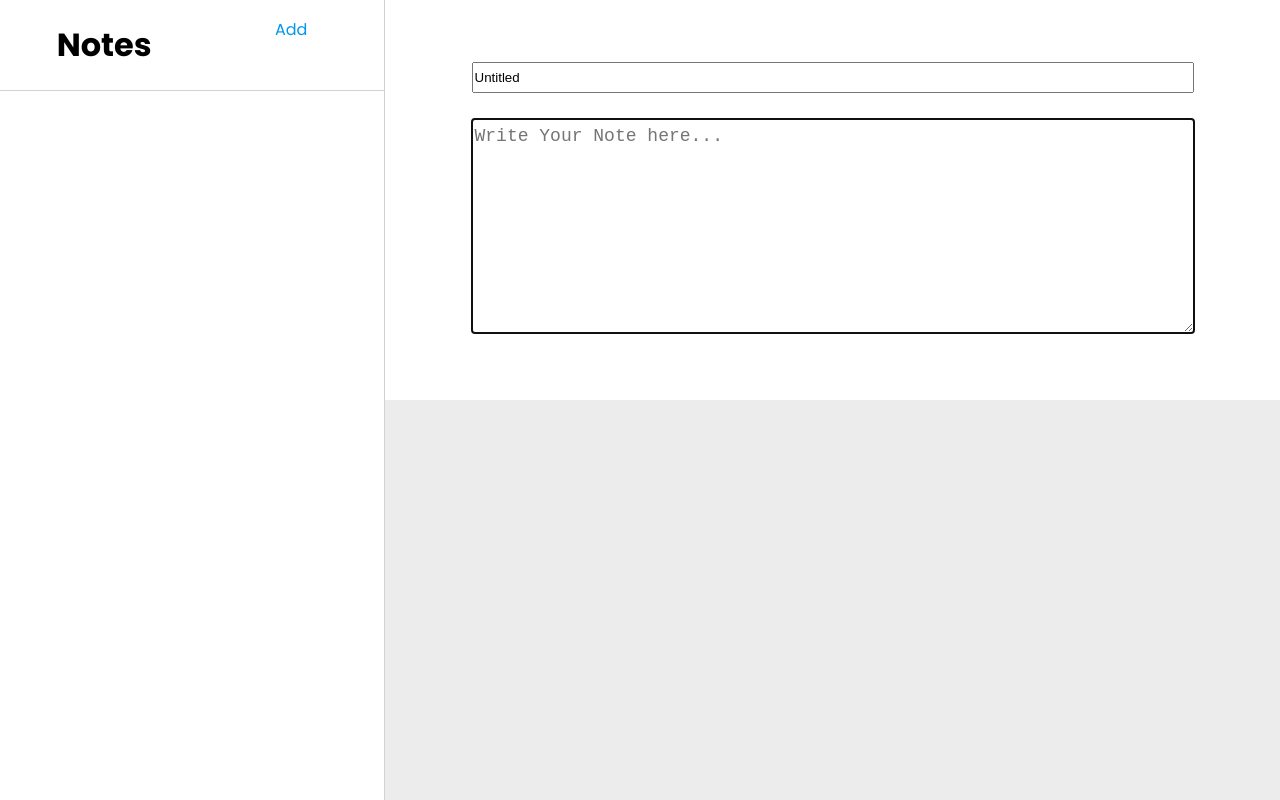
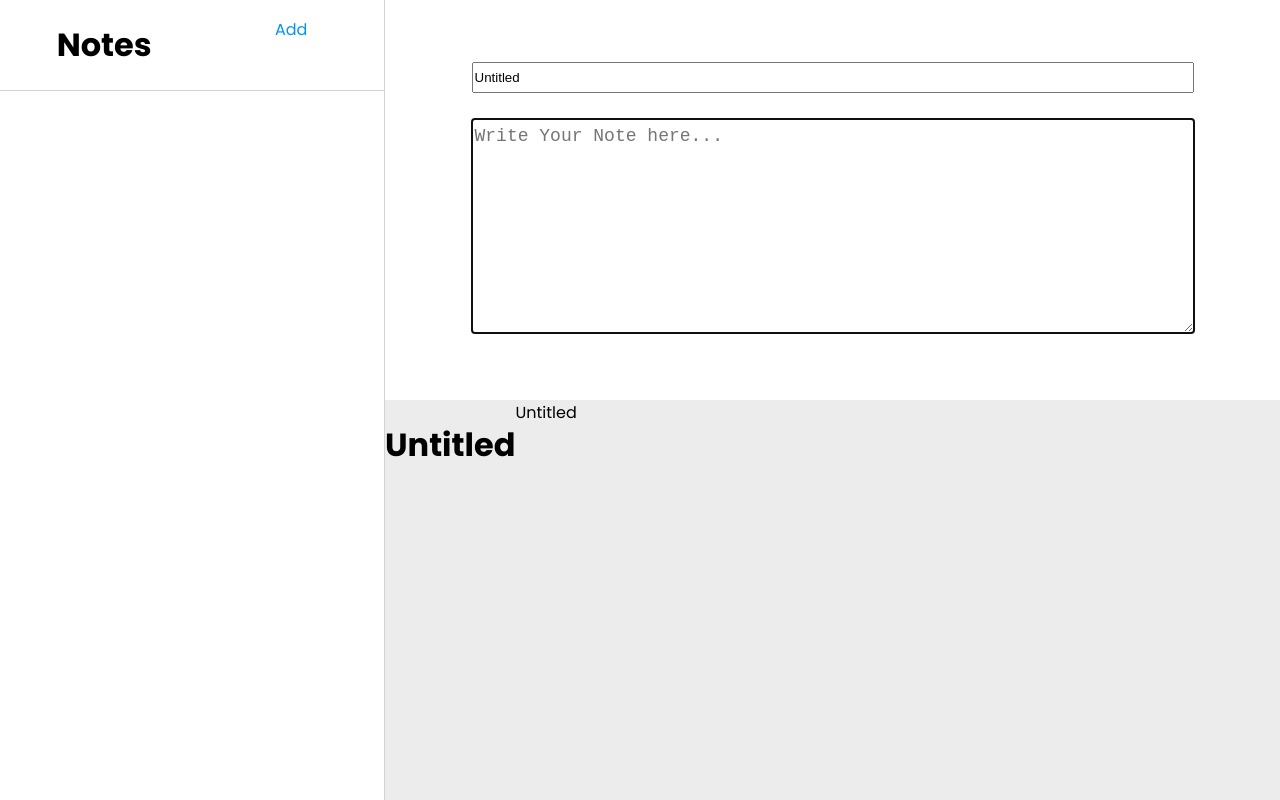
Before and after one commit to lucasaamorim/Simple-Notes-WebApp, a React (Create React App) app: page / in a window 1280 px wide. Built offline with nearby package versions, Linux system fonts and the light colour scheme.

Commit message:
Add live note editing and Format code for improved readability

```diff
--- a/src/App.js
+++ b/src/App.js
@@ -1,51 +1,56 @@
-import {useState} from 'react'
-import uuid from 'react-uuid'
-import Sidebar from './components/Sidebar'
-import Main from './components/Main'
-import { findDOMNode } from 'react-dom'
-
+import { useState } from "react";
+import uuid from "react-uuid";
+import Sidebar from "./components/Sidebar";
+import Main from "./components/Main";
 
 function App() {
-  const [notes, SetNote] = useState([])
-  const [activeNote, setActiveNote] = useState(false)
+  const [notes, SetNote] = useState([]);
+  const [activeNote, setActiveNote] = useState(false);
   const onAddNote = () => {
     const newNote = {
       id: uuid(),
-      title: 'Untitled Note',
-      content: 'this is a test to see if the activeNote Hook works',
+      title: "Untitled Note",
+      content: "this is a test to see if the activeNote Hook works",
+      edited: Date.now(),
+    };
+    SetNote([newNote, ...notes]);
+  };
+
+  const toggleActiveNote = (target_id) => {
+    setActiveNote(activeNote === target_id ? false : target_id);
+    if (notes.find((note) => note.id === target_id)) {
+      //pass
+    } else {
+      setActiveNote(false);
+    }
+  };
+
+  const onDelete = (target_id) => {
+    SetNote(notes.filter((note) => note.id !== target_id));
+  };
+  // On the Making (yet).
+
+  const onEdit = (e, edit_type) => {
+    const editedNote = {
+      id : activeNote,
+      title: edit_type === "title" ? e.target.value : notes.find((note) => note.id === activeNote).title,
+      content: edit_type === "content" ? e.target.value : notes.find((note) => note.id === activeNote).content,
       edited: Date.now(),
     }
-    SetNote([newNote, ...notes]);
-  }
+    SetNote([editedNote, ...notes.filter(note => note.id !== activeNote)])
+   }
 
-  const toggleActiveNote = (target_id) => {
-      setActiveNote(activeNote === target_id ? false : target_id)
-      if (notes.find(note => note.id === target_id)) {
-        //pass
-      }
-      else {
-        setActiveNote(false)
-      }
-  }
-
-  const onDelete = (target_id) => {
-    SetNote(notes.filter(note => note.id !== target_id))
-  }
-// On the Making (yet).
-
-  // const onEdit = () => {
-  //   const editedNote {
-  //     id : activeNote,
-  //     title : {element.target.nodeName === "TEXTAREA" ? element.target.value: },
-  //     content : {element.target.nodeName === "TEXTAREA" ? element.target.value: }
-  //   }
-  //   SetNote(notes.filter(note => note.id !== activeNote), editedNote)
-  // }
-
-  return (
+return (
     <div className="App">
-      <Sidebar notes = {notes} onAddNote={onAddNote} onDelete={onDelete} activeNote={activeNote} setActiveNote={setActiveNote} onToggle={toggleActiveNote} />
-      <Main notes = {notes} activeNote={activeNote} />
+      <Sidebar
+        notes={notes}
+        onAddNote={onAddNote}
+        onDelete={onDelete}
+        activeNote={activeNote}
+        setActiveNote={setActiveNote}
+        onToggle={toggleActiveNote}
+      />
+      <Main notes={notes} activeNote={activeNote} onEdit={onEdit} />
     </div>
   );
 }
--- a/src/components/Main.js
+++ b/src/components/Main.js
@@ -1,21 +1,54 @@
-import TextareaAutosize from 'react-textarea-autosize';
+import TextareaAutosize from "react-textarea-autosize";
 
-const Main = ({activeNote, notes}) => {
+const Main = ({ activeNote, notes, onEdit }) => {
+
+  const activeNoteInfo = notes.find((note) => note.id === activeNote)
+
   return (
-        <div className='main'>
+    <div className="main">
       <div className="note-form">
         <div className="title-input-container">
-                    <input type="text" name='title' className="title-input" value={activeNote ? notes.find( note => note.id === activeNote) && notes.find( note => note.id === activeNote).title : 'Untitled' } /* onChange={} *//>
+          <input
+            type="text"
+            name="title"
+            className="title-input"
+            value={
+              activeNote
+                ? activeNoteInfo &&
+                  activeNoteInfo.title
+                : "Untitled"
+            }
+            onChange={ e => onEdit(e, 'title')}
+          />
         </div>
         <div className="note-container">
-                    <TextareaAutosize name='content' autoFocus id="note" minRows='10' maxRows='15' placeholder='Write Your Note here...' value={activeNote ? notes.find( note => note.id === activeNote) && notes.find( note => note.id === activeNote).content : ""} /* onChange={() => onEdit()} */ />
+          <TextareaAutosize
+            name="content"
+            autoFocus
+            id="note"
+            minRows="10"
+            maxRows="15"
+            placeholder="Write Your Note here..."
+            value={
+              activeNote
+                ? activeNoteInfo &&
+                  activeNoteInfo.content
+                : ""
+            }
+            onChange={ e => onEdit(e, 'content')}
+          />
         </div>
       </div>
       <div className="markdown-preview">
-
+          <div className="title-container">
+            <h1 className="title"> {activeNote ? activeNoteInfo.title : "Untitled"} </h1>
+          </div>
+          <div className="body-container">
+            <p className="body">{activeNote ? activeNoteInfo.title : "Untitled"}</p>
           </div>
         </div>
-    )
-}
+    </div>
+  );
+};
 
-export default Main
+export default Main;
--- a/src/components/Note.js
+++ b/src/components/Note.js
@@ -1,18 +1,29 @@
-const Note = ({note, onDelete, activeNote, setActiveNote, onToggle}) => {
-
-    const options = { weekday: 'long', hour:'2-digit', minute:'2-digit' , year: 'numeric', month: 'short', day: 'numeric' };
+const Note = ({ note, onDelete, activeNote, setActiveNote, onToggle }) => {
+  const options = {
+    weekday: "long",
+    hour: "2-digit",
+    minute: "2-digit",
+    year: "numeric",
+    month: "short",
+    day: "numeric",
+  };
 
   return (
-        <div onClick={() => onToggle(note.id)} className={note.id === activeNote ? "active note" : "note"}>
+    <div
+      onClick={() => onToggle(note.id)}
+      className={note.id === activeNote ? "active note" : "note"}
+    >
       <div className="note-container">
         <strong className="note-title">{note.title}</strong>
         <div className="note-delete" onClick={() => onDelete(note.id)}>
           <p>Delete</p>
         </div>
       </div>
-            <p className="last-edited">{new Date(note.edited).toLocaleDateString('en-GB', options)}</p>
+      <p className="last-edited">
+        {new Date(note.edited).toLocaleDateString("en-GB", options)}
+      </p>
     </div>
-    )
-}
+  );
+};
 
-export default Note
+export default Note;
--- a/src/index.css
+++ b/src/index.css
@@ -1,13 +1,15 @@
 @import url('https://fonts.googleapis.com/css2?family=Poppins:wght@400;700&display=swap');
+
 body {
   height: 100vh;
   margin: 0;
   font-family: 'Poppins', sans-serif;
 }
+
 .App {
   height: 100vh;
   display: flex;
-  flex-flow: row ;
+  flex-flow: row;
 }
 
 /**    *****************************     **/
@@ -30,10 +32,12 @@ body {
   display: flex;
   justify-content: space-around;
 }
+
 .sidebar-title {
   user-select: none;
   display: inline-flex;
 }
+
 .sidebar-add-note {
   user-select: none;
   margin-right: 10px;
@@ -43,10 +47,12 @@ body {
   color: rgb(0, 150, 236);
   line-height: 60px;
 }
+
 .sidebar-add-note:hover {
   transition: 500ms cubic-bezier(1, 0, 0, 1);
   color: rgba(0, 150, 236, 0.7);
 }
+
 p {
   text-align: center;
   margin: 0;
@@ -57,29 +63,35 @@ p {
   animation-name: hide;
   animation-play-state: running;
 }
+
 .note {
   cursor: pointer;
-  transition: .25s cubic-bezier(.25,.1,.25,1);
+  transition: .25s cubic-bezier(.25, .1, .25, 1);
   margin: 0;
   padding: 5px 0;
 }
+
 .active {
   background-color: rgba(128, 128, 128, 0.2)
 }
+
 .note:hover {
   background-color: rgba(128, 128, 128, 0.2)
 }
+
 .note-main {
   display: grid;
   grid-template-columns: 50% 50%;
   grid-template-rows: 100%;
   margin: 10px 0;
 }
+
 .note-title {
   float: left;
   margin: 0 15px;
   display: inline-flex;
 }
+
 .note-delete {
   user-select: none;
   cursor: pointer;
@@ -87,10 +99,12 @@ p {
   color: red;
   display: inline-flex;
 }
+
 .note-delete p {
   width: 100%;
   text-align: right;
 }
+
 .last-edited {
   word-spacing: 5px;
   display: block;
@@ -110,23 +124,26 @@ p {
 
 /*Add/Edit Note Form Styling */
 
-.note-form{
+.note-form {
   height: 50vh;
   display: flex;
   justify-content: center;
   flex-direction: column;
 }
+
 #note {
-  font-family: 'Poppins' Arial, sans-serif !important;
+  font-family: 'Poppins'Arial, sans-serif !important;
   margin: 15px auto;
   padding: 6px 2px;
   width: 80%;
   height: 40vh;
   font-size: 18px;
 }
+
 #note:focus {
   border: 2px solid rgb(30, 128, 255);
 }
+
 .note-container {
   display: flex;
   justify-content: center;
@@ -139,6 +156,7 @@ p {
   display: flex;
   justify-content: center;
 }
+
 .title-input {
   width: 80%;
   margin: 10px auto;
@@ -148,6 +166,7 @@ p {
 /*Markdown Preview Styling*/
 
 .markdown-preview {
+  display: flex;
   height: 50vh;
   background-color: rgba(128, 128, 128, 0.15)
 }
```
Also changed, not shown: src/components/Sidebar.js (+28 -9 lines), 1 other file (tests, documents, lock files or other folders). Lines whose indentation alone changed are shown as unchanged.
